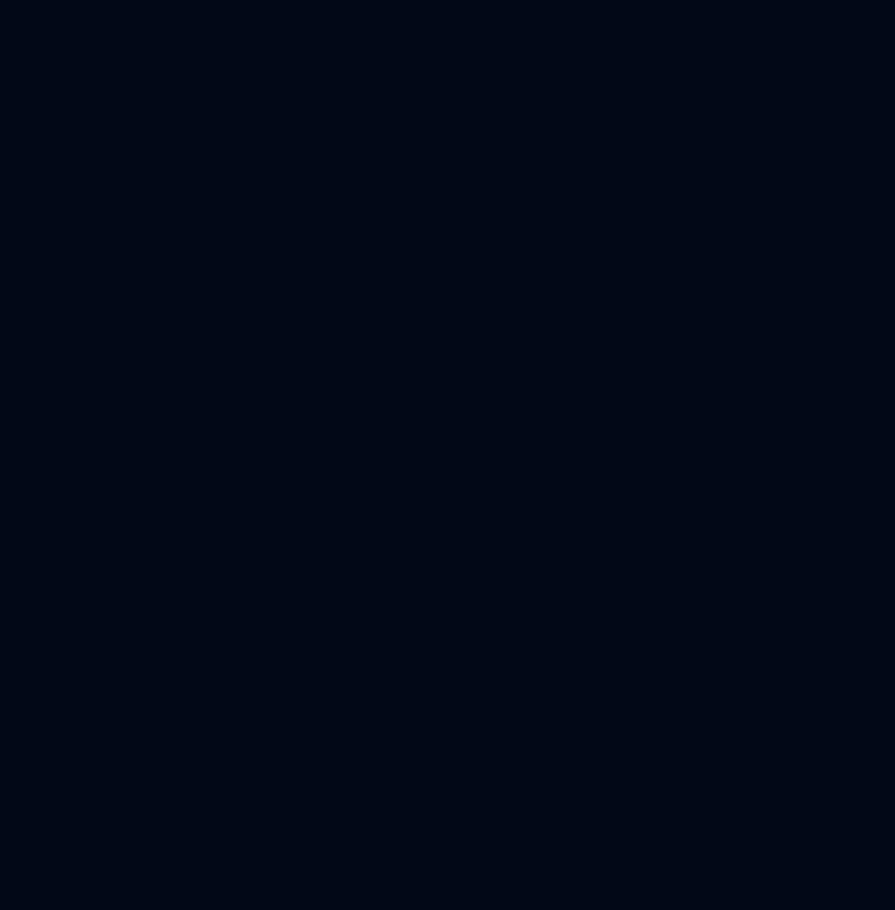
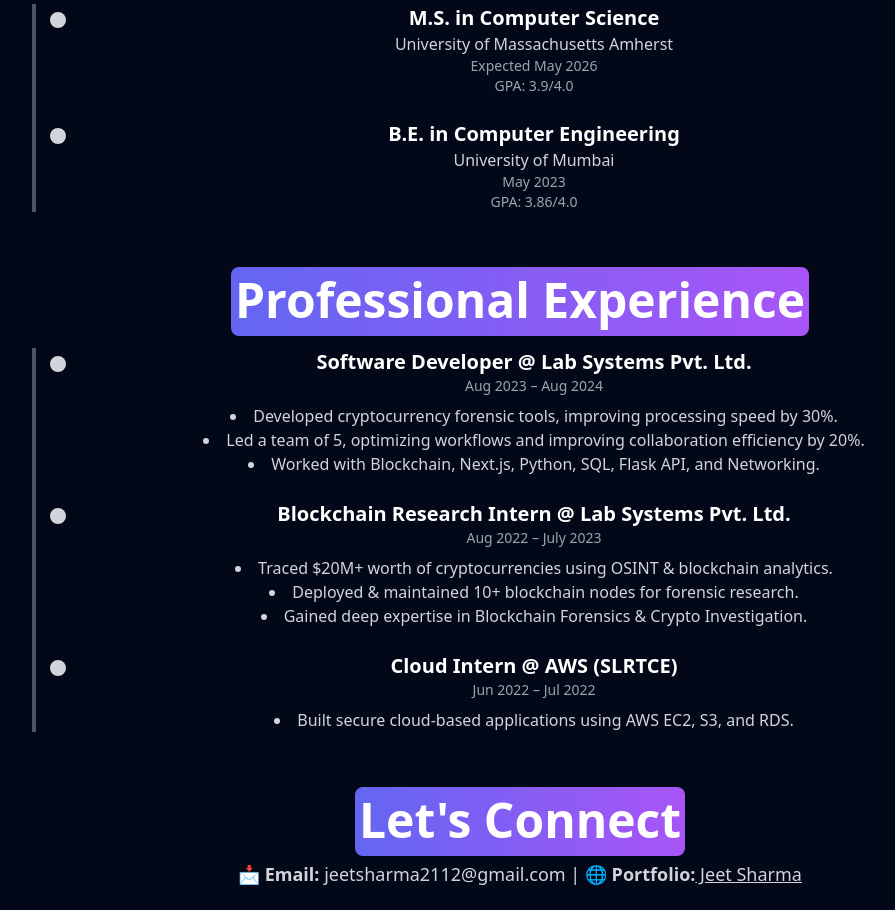
Before and after one commit to JeetDSharma/portfolio, a Next.js app: page / in a window 1280 px wide. Shown: the part 1120-2030 px from the top of the page, without its empty margins (120-1015 px from the left). Before the commit the page ends 800 px from the top, so only its background shows below. Built offline with nearby package versions, Linux system fonts and the light colour scheme.

Commit message:
Added new body section

```diff
--- a/app/page.tsx
+++ b/app/page.tsx
@@ -1,11 +1,13 @@
 import Image from "next/image";
 import Navbar from "../components/Navbar";
 import Hero from "@/components/Hero";
+import BodySection from "@/components/Body";
 export default function Home() {
   return (
     <div>
     <Navbar/>
     <Hero/>
+    <BodySection/>
     </div>
   );
 }
--- /dev/null
+++ b/components/Body.tsx
@@ -0,0 +1,150 @@
+"use client";
+
+import React from "react";
+import { motion } from "framer-motion";
+import { Highlight } from "@/components/ui/hero-highlight";
+import { Button } from "@/components/ui/button";
+import { LucideArrowRight } from "lucide-react";
+
+const timelineVariants = {
+  hidden: { opacity: 0, y: 50 },
+  visible: { opacity: 1, y: 0 },
+};
+
+const experiences = [
+  {
+    title: "Software Developer @ Lab Systems Pvt. Ltd.",
+    duration: "Aug 2023 – Aug 2024",
+    description: [
+      "Developed cryptocurrency forensic tools, improving processing speed by 30%.",
+      "Led a team of 5, optimizing workflows and improving collaboration efficiency by 20%.",
+      "Worked with Blockchain, Next.js, Python, SQL, Flask API, and Networking.",
+    ],
+  },
+  {
+    title: "Blockchain Research Intern @ Lab Systems Pvt. Ltd.",
+    duration: "Aug 2022 – July 2023",
+    description: [
+      "Traced $20M+ worth of cryptocurrencies using OSINT & blockchain analytics.",
+      "Deployed & maintained 10+ blockchain nodes for forensic research.",
+      "Gained deep expertise in Blockchain Forensics & Crypto Investigation.",
+    ],
+  },
+  {
+    title: "Cloud Intern @ AWS (SLRTCE)",
+    duration: "Jun 2022 – Jul 2022",
+    description: ["Built secure cloud-based applications using AWS EC2, S3, and RDS."],
+  },
+];
+
+const education = [
+  {
+    title: "M.S. in Computer Science",
+    institution: "University of Massachusetts Amherst",
+    duration: "Expected May 2026",
+    gpa: "GPA: 3.9/4.0",
+  },
+  {
+    title: "B.E. in Computer Engineering",
+    institution: "University of Mumbai",
+    duration: "May 2023",
+    gpa: "GPA: 3.86/4.0",
+  },
+];
+
+const BodySection = () => {
+  return (
+    <section className="max-w-5xl mx-auto px-6 py-20 space-y-16">
+
+      {/* About Me */}
+      <motion.div
+        initial={{ opacity: 0, y: 40 }}
+        whileInView={{ opacity: 1, y: 0 }}
+        transition={{ duration: 0.8, ease: "easeOut" }}
+        className="text-center"
+      >
+        <h2 className="text-3xl md:text-5xl font-bold dark:text-white">
+          <Highlight>About Me</Highlight>
+        </h2>
+        <p className="mt-4 text-lg md:text-xl text-gray-600 dark:text-gray-300 max-w-3xl mx-auto">
+          I'm a <strong>Software Developer, Blockchain Researcher, and Digital Forensics Expert</strong> with a strong background in
+          <strong> Next.js, AI, and Cloud Computing</strong>. Passionate about solving <strong>real-world forensic and cybersecurity challenges</strong>,
+          I have worked on projects related to <strong>blockchain tracing, AI-driven solutions, and enterprise security</strong>.
+        </p>
+      </motion.div>
+
+      {/* Education Timeline */}
+      <motion.div
+        initial="hidden"
+        whileInView="visible"
+        variants={timelineVariants}
+        transition={{ duration: 0.8, ease: "easeOut" }}
+        className="text-center"
+      >
+        <h2 className="text-3xl md:text-5xl font-bold dark:text-white">
+          <Highlight>Education</Highlight>
+        </h2>
+        <div className="mt-6 flex flex-col relative border-l-4 border-gray-300 dark:border-gray-600 pl-6 space-y-6">
+          {education.map((edu, index) => (
+            <motion.div key={index} className="relative" variants={timelineVariants}>
+              <div className="absolute w-4 h-4 bg-gray-500 dark:bg-gray-300 rounded-full -left-[10px] top-2" />
+              <h3 className="text-xl font-semibold dark:text-white">{edu.title}</h3>
+              <p className="text-gray-600 dark:text-gray-300">{edu.institution}</p>
+              <p className="text-sm text-gray-500 dark:text-gray-400">{edu.duration}</p>
+              <p className="text-sm font-medium text-gray-700 dark:text-gray-400">{edu.gpa}</p>
+            </motion.div>
+          ))}
+        </div>
+      </motion.div>
+
+      {/* Experience Timeline */}
+      <motion.div
+        initial="hidden"
+        whileInView="visible"
+        variants={timelineVariants}
+        transition={{ duration: 0.8, ease: "easeOut" }}
+        className="text-center"
+      >
+        <h2 className="text-3xl md:text-5xl font-bold dark:text-white">
+          <Highlight>Professional Experience</Highlight>
+        </h2>
+        <div className="mt-6 flex flex-col relative border-l-4 border-gray-300 dark:border-gray-600 pl-6 space-y-6">
+          {experiences.map((exp, index) => (
+            <motion.div key={index} className="relative" variants={timelineVariants}>
+              <div className="absolute w-4 h-4 bg-gray-500 dark:bg-gray-300 rounded-full -left-[10px] top-2" />
+              <h3 className="text-xl font-semibold dark:text-white">{exp.title}</h3>
+              <p className="text-sm text-gray-500 dark:text-gray-400">{exp.duration}</p>
+              <ul className="mt-2 text-gray-600 dark:text-gray-300 list-disc list-inside">
+                {exp.description.map((desc, i) => (
+                  <li key={i}>{desc}</li>
+                ))}
+              </ul>
+            </motion.div>
+          ))}
+        </div>
+      </motion.div>
+
+      {/* Contact & Portfolio */}
+      <motion.div
+        initial={{ opacity: 0, y: 40 }}
+        whileInView={{ opacity: 1, y: 0 }}
+        transition={{ duration: 0.8, ease: "easeOut" }}
+        className="text-center"
+      >
+        <h2 className="text-3xl md:text-5xl font-bold dark:text-white">
+          <Highlight>Let's Connect</Highlight>
+        </h2>
+        <p className="mt-4 text-lg text-gray-600 dark:text-gray-300">
+          📩 <strong>Email:</strong> jeetsharma2112@gmail.com | 🌐 <strong>Portfolio:</strong>
+          <a href="https://jeet-sharma.vercel.app/" target="_blank" className="underline"> Jeet Sharma</a>
+        </p>
+        <Button className="mt-6 px-6 py-3 text-lg">
+          Get in Touch <LucideArrowRight className="ml-2 w-5 h-5" />
+        </Button>
+      </motion.div>
+
+    </section>
+  );
+};
+
+export default BodySection;
--- /dev/null
+++ b/components/ui/button.tsx
@@ -0,0 +1,56 @@
+import * as React from "react"
+import { Slot } from "@radix-ui/react-slot"
+import { cva, type VariantProps } from "class-variance-authority"
+
+import { cn } from "@/lib/utils"
+
+const buttonVariants = cva(
+  "inline-flex items-center justify-center gap-2 whitespace-nowrap rounded-md text-sm font-medium ring-offset-background transition-colors focus-visible:outline-none focus-visible:ring-2 focus-visible:ring-ring focus-visible:ring-offset-2 disabled:pointer-events-none disabled:opacity-50 [&_svg]:pointer-events-none [&_svg]:size-4 [&_svg]:shrink-0",
+  {
+    variants: {
+      variant: {
+        default: "bg-primary text-primary-foreground hover:bg-primary/90",
+        destructive:
+          "bg-destructive text-destructive-foreground hover:bg-destructive/90",
+        outline:
+          "border border-input bg-background hover:bg-accent hover:text-accent-foreground",
+        secondary:
+          "bg-secondary text-secondary-foreground hover:bg-secondary/80",
+        ghost: "hover:bg-accent hover:text-accent-foreground",
+        link: "text-primary underline-offset-4 hover:underline",
+      },
+      size: {
+        default: "h-10 px-4 py-2",
+        sm: "h-9 rounded-md px-3",
+        lg: "h-11 rounded-md px-8",
+        icon: "h-10 w-10",
+      },
+    },
+    defaultVariants: {
+      variant: "default",
+      size: "default",
+    },
+  }
+)
+
+export interface ButtonProps
+  extends React.ButtonHTMLAttributes<HTMLButtonElement>,
+    VariantProps<typeof buttonVariants> {
+  asChild?: boolean
+}
+
+const Button = React.forwardRef<HTMLButtonElement, ButtonProps>(
+  ({ className, variant, size, asChild = false, ...props }, ref) => {
+    const Comp = asChild ? Slot : "button"
+    return (
+      <Comp
+        className={cn(buttonVariants({ variant, size, className }))}
+        ref={ref}
+        {...props}
+      />
+    )
+  }
+)
+Button.displayName = "Button"
+
+export { Button, buttonVariants }
--- a/package.json
+++ b/package.json
@@ -9,6 +9,7 @@
     "lint": "next lint"
   },
   "dependencies": {
+    "@radix-ui/react-slot": "^1.1.1",
     "class-variance-authority": "^0.7.0",
     "clsx": "^2.1.1",
     "framer-motion": "^11.11.1",
```
Also changed, not shown: 1 other file (tests, documents, lock files or other folders).
